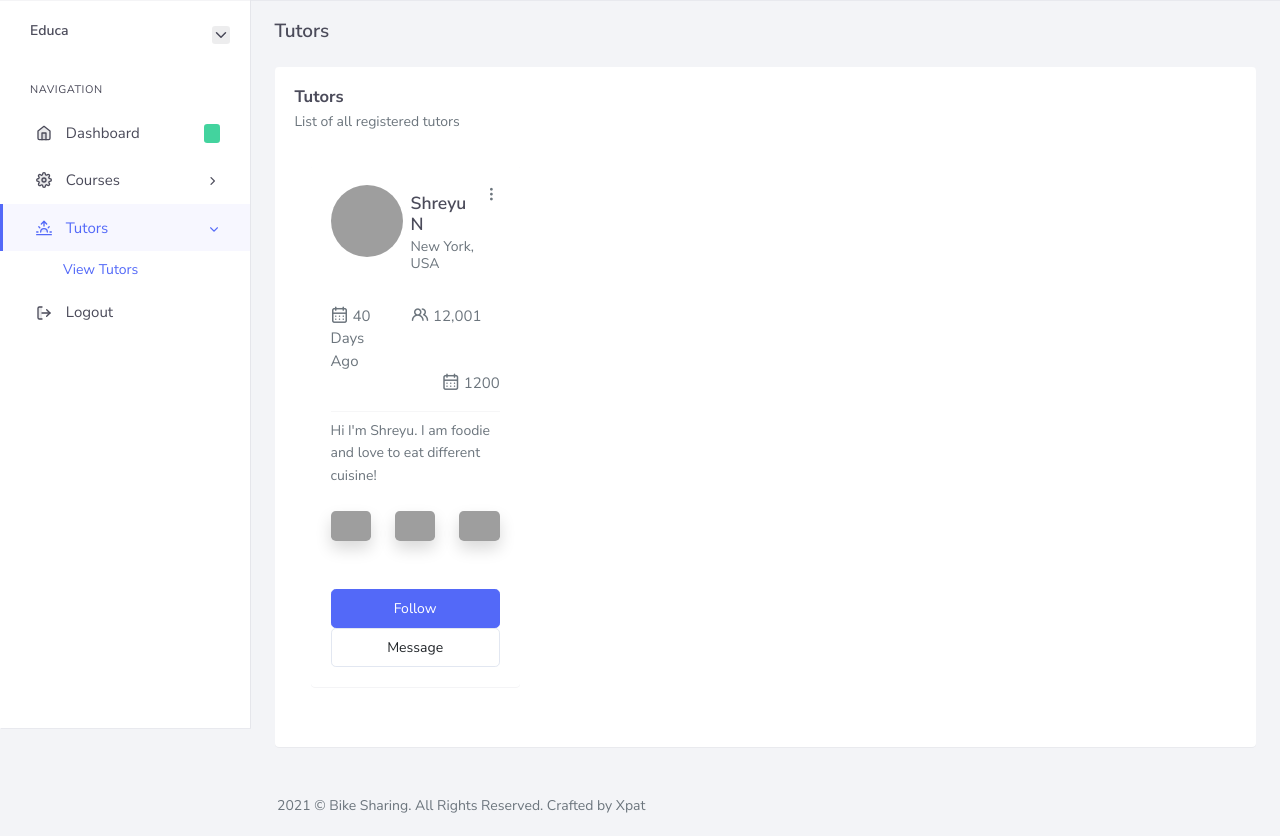
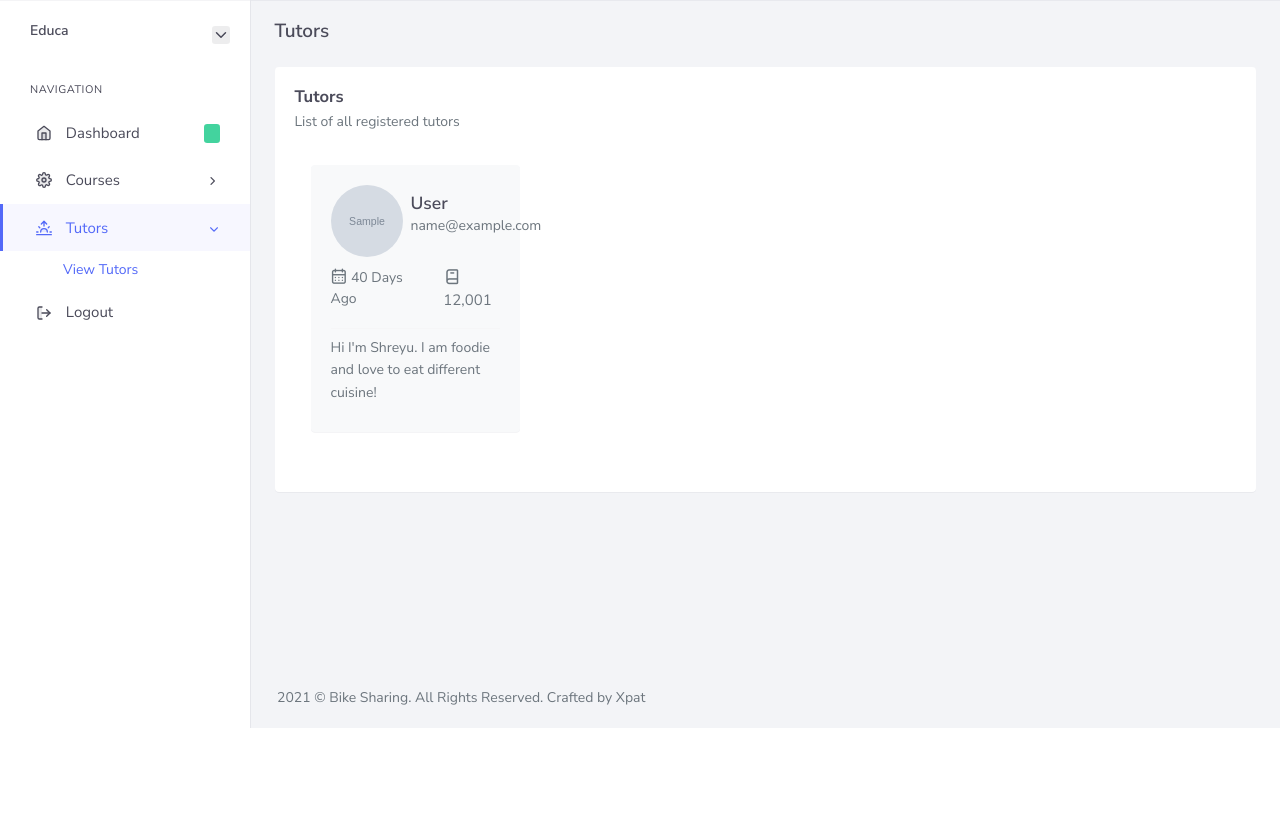
Before and after one commit to tijanidevit/basic-elearn, a WordPress theme: page /bike_sharing/student/tutors in a window 1280 px wide. Shown: the part 72-908 px from the top of the page. After the commit the page ends 800 px from the top, so only its background shows below. Run offline with PHP 8.4 and a stand-in for WordPress, Linux system fonts and the light colour scheme; the site name, menu and one post (Sample post) are stand-ins, and other content is empty; the visitor is signed in with stand-in values (Sample User, id 1); tables that the repository leaves empty or names only in its code hold one stand-in row (values such as "Sample post"); grey boxes marked "Sample" are stand-in pictures; grey boxes are pictures that could not be loaded.

Commit message:
TutorPage

```diff
--- a/student/tutors.php
+++ b/student/tutors.php
@@ -54,77 +54,30 @@
 
                                         <?php foreach ($tutors as $tutor): ?>
                                             <div class="col-md-6 col-xl-3">
-                            <div class="card">
+                                                <div class="card bg-light">
                                                     <div class="card-body">
                                                         <div class="media">
-                                        <img src="assets/images/users/avatar-7.jpg"
+                                                            <img src="../uploads/tutors/<?php echo $tutor['image'] ?>"
                                                             class="avatar-lg rounded-circle mr-2" alt="shreyu">
                                                             <div class="media-body">
-                                            <h5 class="mt-2 mb-0">Shreyu N</h5>
-                                            <h6 class="text-muted font-weight-normal mt-1 mb-4">New York, USA</h6>
-                                        </div>
-                                        <div class="dropdown float-right">
-                                            <a href="#" class="dropdown-toggle arrow-none text-muted"
-                                                data-toggle="dropdown" aria-expanded="false">
-                                                <i class="uil uil-ellipsis-v"></i>
-                                            </a>
-                                            <div class="dropdown-menu dropdown-menu-right">
-                                                <!-- item-->
-                                                <a href="javascript:void(0);" class="dropdown-item"><i
-                                                        class="uil uil-edit-alt mr-2"></i>Edit</a>
-                                                <!-- item-->
-                                                <a href="javascript:void(0);" class="dropdown-item"><i
-                                                        class="uil uil-refresh mr-2"></i>Refresh</a>
-                                                <div class="dropdown-divider"></div>
-                                                <!-- item-->
-                                                <a href="javascript:void(0);" class="dropdown-item text-danger"><i
-                                                        class="uil uil-trash mr-2"></i>Delete</a>
-                                            </div>
+                                                                <h5 class="mt-2 mb-0"><?php echo $tutor['fullname'] ?></h5>
+                                                                <h6 class="text-muted font-weight-normal mt-1 mb-4"><?php echo $tutor['email'] ?></h6>
                                                             </div>
                                                         </div>
 
                                                         <div class="mt-2 mb-3 row justify-content-between">
-                                        <div class="col-sm-5">
-                                            <span class="font-size-15"><i class='uil uil-calendar-alt mr-1'></i>40 Days
+                                                            <div class="col-sm-7">
+                                                                <span class="font-size-10"><i class='uil uil-calendar-alt'></i> 40 Days
                                                                 Ago</span>
                                                             </div>
                                                             <div class="col-sm mt-2 mt-sm-0">
-                                            <span class="font-size-15"><i
-                                                    class='uil uil-users-alt mr-1'></i>12,001</span>
-                                        </div>
-                                        <div class="col-sm mt-2 mt-sm-0 text-sm-right">
-                                            <span class="font-size-15"><i
-                                                    class='uil uil-calendar-alt mr-1'></i>1200</span>
+                                                                <span class="font-size-15"><i class='uil uil-book-alt'></i>12,001</span>
                                                             </div>
                                                         </div>
 
                                                         <div class="mt-1 pt-2 border-top text-left">
                                                             <p class="text-muted mb-2">Hi I'm Shreyu. I am foodie and love to eat different
                                                             cuisine!</p>
-                                    </div>
-
-                                    <div class="row mt-4 mb-3">
-                                        <div class="col">
-                                            <img src="assets/images/small/img-4.jpg" alt=""
-                                                class="img-fluid rounded shadow" />
-                                        </div>
-                                        <div class="col">
-                                            <img src="assets/images/small/img-5.jpg" alt=""
-                                                class="img-fluid rounded shadow" />
-                                        </div>
-                                        <div class="col">
-                                            <img src="assets/images/small/img-6.jpg" alt=""
-                                                class="img-fluid rounded shadow" />
-                                        </div>
-                                    </div>
-
-                                    <div class="row mt-5 text-center">
-                                        <div class="col">
-                                            <button type="button" class="btn btn-primary btn-block mr-1">Follow</button>
-                                        </div>
-                                        <div class="col">
-                                            <button type="button" class="btn btn-white btn-block">Message</button>
-                                        </div>
                                                         </div>
                                                     </div>
                                                 </div>
```
Also changed, not shown: uploads/tutors/default.jpg (added). Lines whose indentation alone changed are shown as unchanged.
